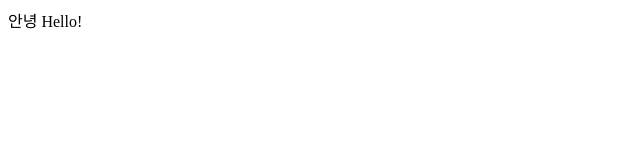
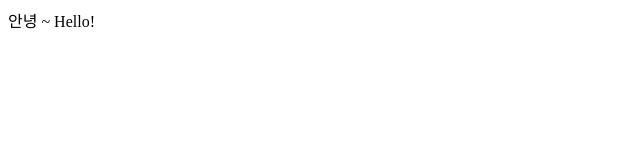
Before and after one commit to songyuji30/new, a plain HTML site: page index.html in a window 1280 px wide. Shown: the full height of the page, 0-640 px from the left. Drawn offline with Linux system fonts and the light colour scheme.

Commit message:
~ 추가

```diff
--- a/index.html
+++ b/index.html
@@ -6,7 +6,7 @@
   <title>Document</title>
 </head>
 <body>
-  안녕
+  안녕 ~
 
 
   Hello!
```
